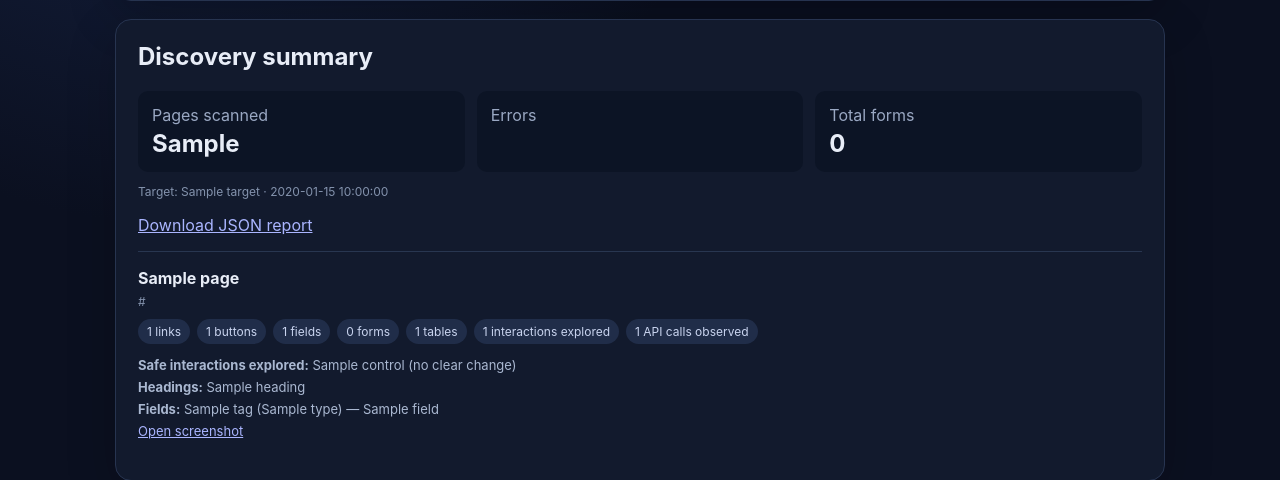
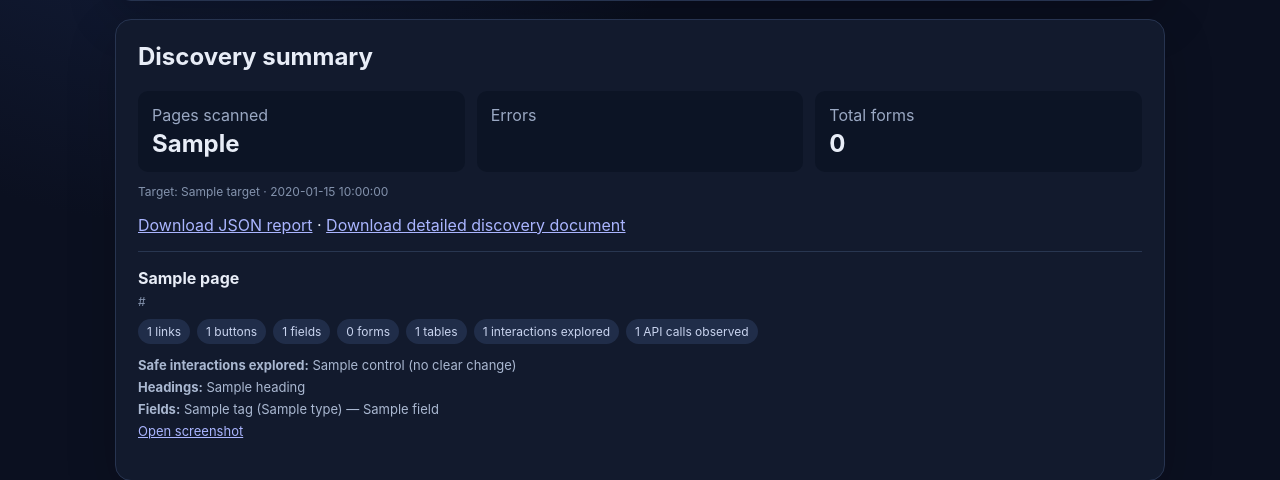
Before and after one commit to SanFlash/AI78QA, a Python web app: template mvp/templates/index.html in a window 1280 px wide. Shown: the part 376-856 px from the top of the page. Run offline with Jinja, Linux system fonts and the light colour scheme; the template is opened without the code that fills it: most values are stand-ins (such as "Sample title", 1, 10 or a date in 2020).

Commit message:
feat(mvp): add detailed discovery document download

```diff
--- a/mvp/templates/index.html
+++ b/mvp/templates/index.html
@@ -62,7 +62,7 @@
       <div class="stat"><span class="muted">Total forms</span><strong>{{report.pages|map(attribute='forms')|map('length')|sum}}</strong></div>
     </div>
     <p class="small">Target: {{report.target}} · {{report.created_at}}</p>
-    <p><a href="{{url_for('download_report', filename=report.report_file)}}">Download JSON report</a></p>
+    <p><a href="{{url_for('download_report', filename=report.report_file)}}">Download JSON report</a> · <a href="{{url_for('download_report', filename=report.document_file)}}">Download detailed discovery document</a></p>
     {% for page in report.pages %}
       <article class="page">
         <h3>{{page.title or 'Untitled page'}}</h3>
```
